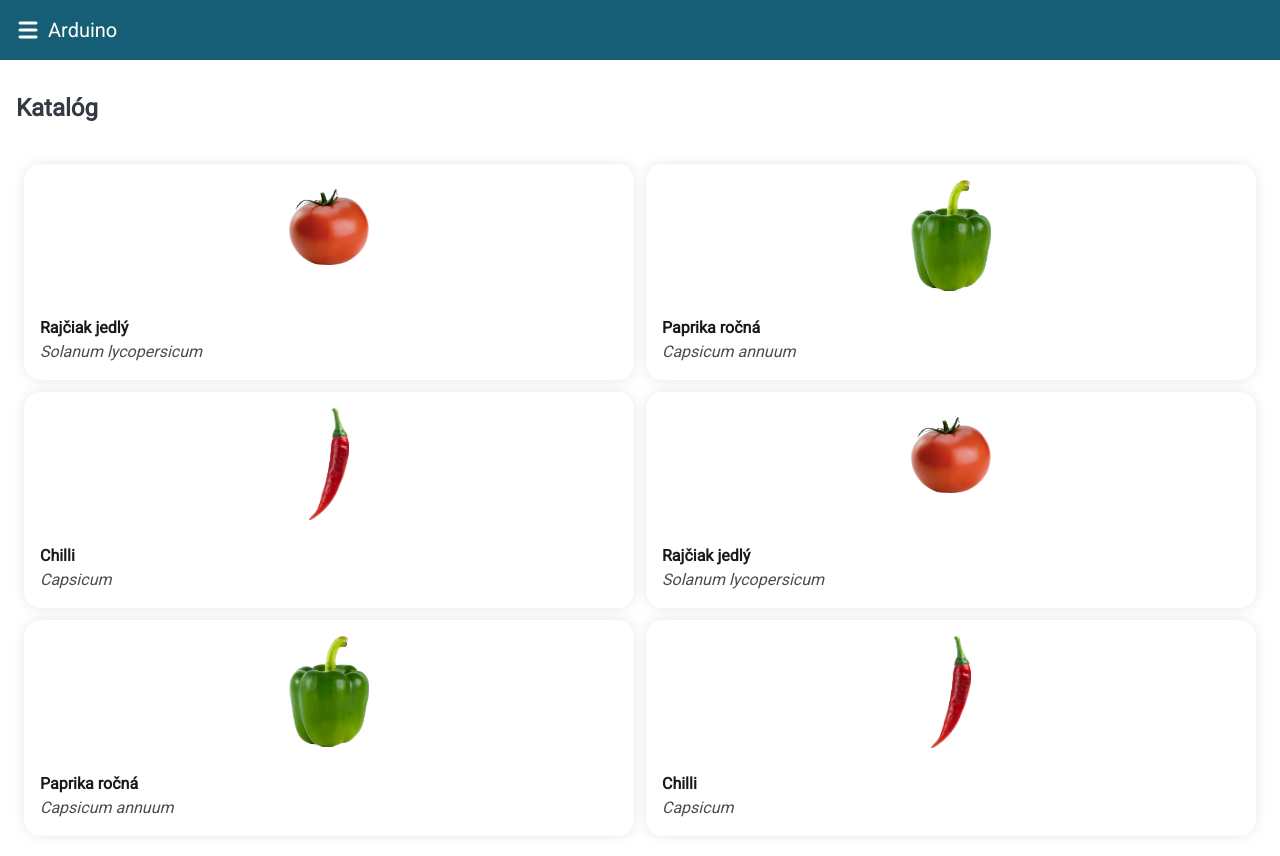
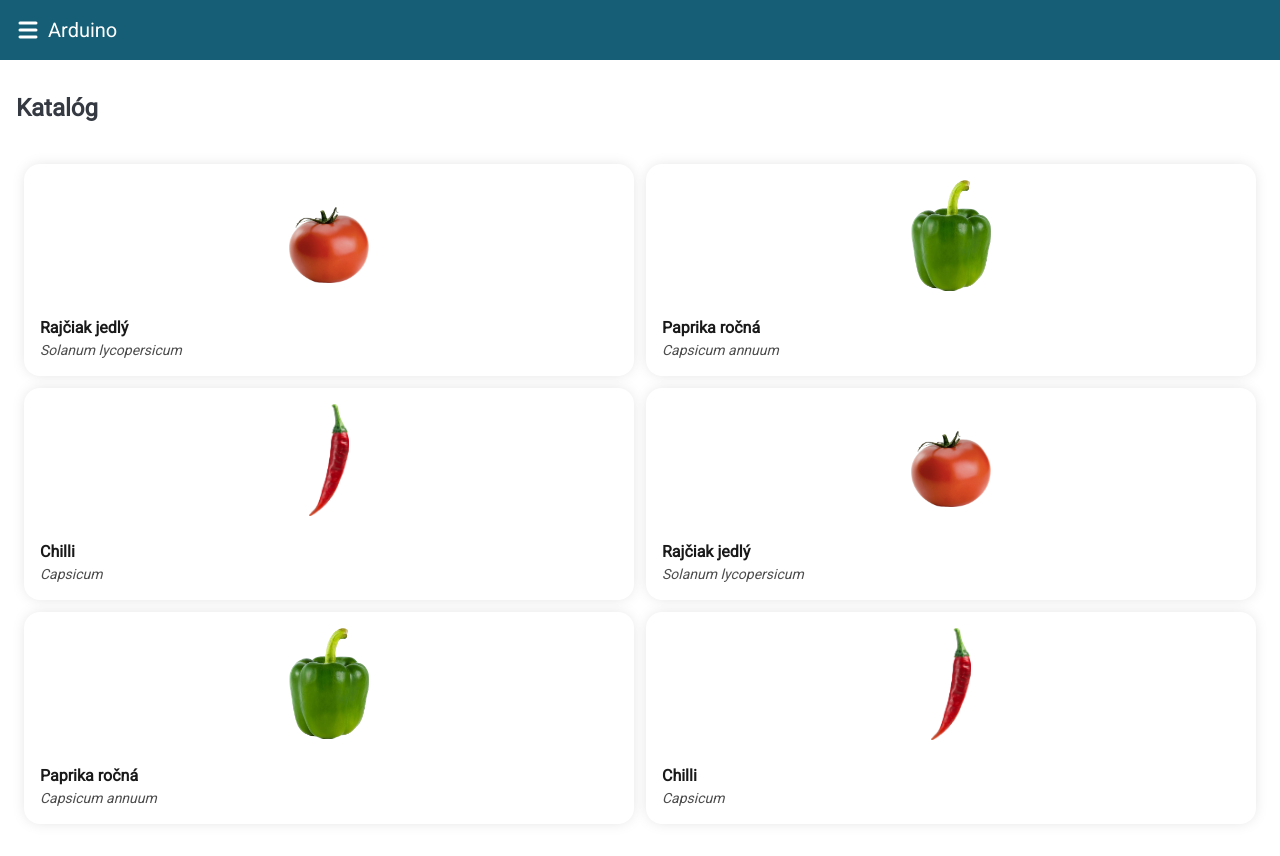
Before and after one commit to filip-krajcovic/arduino-greenhouse-client, a Vue app: page /catalogue in a window 1280 px wide. Shown: the top 856 px of the page. Built offline with nearby package versions, Linux system fonts and the light colour scheme; what vuefire would draw is missing.

Commit message:
Posunutie rajciny

```diff
--- a/package.json
+++ b/package.json
@@ -1,6 +1,6 @@
 {
   "name": "arduino-greenhouse-client",
-  "version": "0.0.27",
+  "version": "0.0.28",
   "author": "filipkrajcovic",
   "private": true,
   "scripts": {
--- a/src/components/Catalogue.vue
+++ b/src/components/Catalogue.vue
@@ -11,7 +11,7 @@ const items = [
       sk: 'Rajčiak jedlý',
       latin: 'Solanum lycopersicum',
     },
-    class: 'w-20 h-22'
+    class: 'w-20 h-22 pt-6'
   },
   {
     url: paprikaImageUrl,
@@ -35,7 +35,7 @@ const items = [
       sk: 'Rajčiak jedlý',
       latin: 'Solanum lycopersicum',
     },
-    class: 'w-20 h-22'
+    class: 'w-20 h-22 pt-6'
   },
   {
     url: paprikaImageUrl,
@@ -70,7 +70,7 @@ const items = [
         </div>
         <div class="flex flex-col self-end">
           <h2 class="font-black text-black/90">{{ item.name.sk }}</h2>
-          <i class="text-black/70">{{ item.name.latin }}</i>
+          <i class="text-sm text-black/70">{{ item.name.latin }}</i>
         </div>
       </div>
     </div>
```
